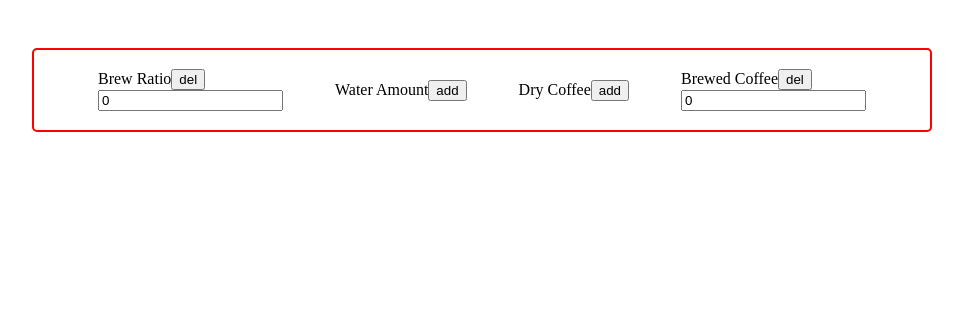
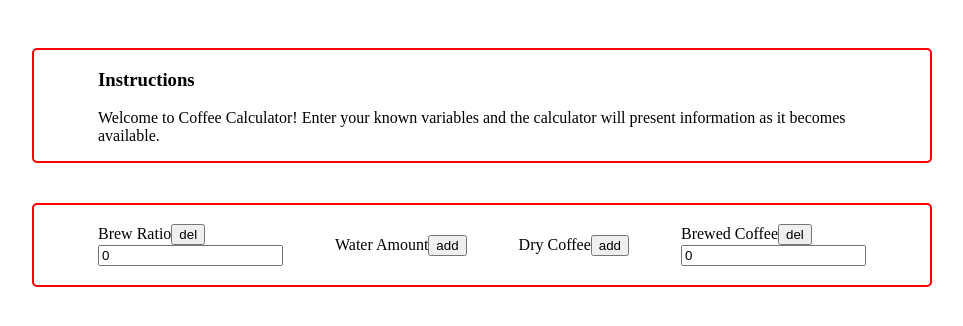
Before and after one commit to spark-c/coffee-calculator, a React (Create React App) app: page / in a window 1280 px wide. Shown: the top 326 px of the page, without its empty margins (158-1121 px from the left). Built offline with nearby package versions, Linux system fonts and the light colour scheme.

Commit message:
param changes propogates up to App.

```diff
--- a/src/components/App.js
+++ b/src/components/App.js
@@ -1,14 +1,47 @@
-import React from 'react';
-import NavBar from './VarBar';
+import React, { useState } from 'react';
+import VarBar from './VarBar';
+import TextBar from './TextBar';
 import './stylesheet.css';
 
 
+const instructionsContent =
+    "Welcome to Coffee Calculator! " +
+    "Enter your known variables and the calculator will present information as it becomes available."
+
+
+
 const App = () => {
+    const [params, setParams] = useState([
+        {
+            label: "Brew Ratio",
+            defaultSelected: true,
+            value: 60
+        },
+        {
+            label: "Water Amount",
+            defaultSelected: false,
+            value: undefined
+        },
+        {
+            label: "Dry Coffee",
+            defaultSelected: false,
+            value: undefined
+        },
+        {
+            label: "Brewed Coffee",
+            defaultSelected: true,
+            value: 250
+        },
+    ]);
 
+    const onParamUpdate = (label, newValue) => {
+        console.log(label, newValue);
+    };
 
     return (
         <div className="container">
-            <NavBar />
+            <TextBar label="Instructions" content={instructionsContent} />
+            <VarBar params={params} onParamUpdate={onParamUpdate} />
         </div>
     );
 };
--- /dev/null
+++ b/src/components/TextBar.js
@@ -0,0 +1,14 @@
+import React from 'react';
+
+
+const TextBar = ({ label, content }) => {
+
+    return (
+        <div className="bar">
+            <h3>{label}</h3>
+            <p>{content}</p>
+        </div>
+    );
+};
+
+export default TextBar;
--- a/src/components/VarBar.js
+++ b/src/components/VarBar.js
@@ -2,32 +2,15 @@ import React from 'react';
 import VarItem from './VarItem';
 
 
-const VarBar = () => {
-    const params = [
-        {
-            label: "Brew Ratio",
-            defaultSelected: true
-        },
-        {
-            label: "Water Amount",
-            defaultSelected: false
-        },
-        {
-            label: "Dry Coffee",
-            defaultSelected: false
-        },
-        {
-            label: "Brewed Coffee",
-            defaultSelected: true
-        },
-    ]
+const VarBar = ({ params, onParamUpdate }) => {
+
 
     const tabs = params.map(param => {
-        return <VarItem label={param.label} defaultSelected={param.defaultSelected} key={param.label} />
+        return <VarItem label={param.label} defaultSelected={param.defaultSelected} key={param.label} onParamUpdate={onParamUpdate} />
     })
 
     return (
-        <div className="var-bar">
+        <div className="bar var-bar">
             {tabs}
         </div>
     );
--- a/src/components/VarItem.js
+++ b/src/components/VarItem.js
@@ -1,9 +1,14 @@
 import React, { useState } from 'react';
 
 
-const VarItem = ({ label, defaultSelected }) => {
+const VarItem = ({ label, defaultSelected, onParamUpdate }) => {
     const [value, setValue] = useState(0);
     const [selected, setSelected] = useState(defaultSelected);
+
+    const onValueChange = (newValue) => {
+        onParamUpdate(label, newValue)
+        setValue(newValue)
+    };
 
     return (
         <div className="var-item">
@@ -11,7 +16,7 @@ const VarItem = ({ label, defaultSelected }) => {
                 <label>{label}</label>
                 <button onClick={() => setSelected(!selected)}>{selected? "del":"add"}</button>
             </div>
-            {selected? <input type='number' value={value} onChange={(e) => setValue(e.target.value)} />:null}
+            {selected? <input type='number' value={value} onChange={(e) => onValueChange(e.target.value)} />:null}
         </div>
     );
 };
--- a/src/components/stylesheet.css
+++ b/src/components/stylesheet.css
@@ -4,16 +4,19 @@
     align-items: center;
 }
 
+.bar {
+    width: 60vw;
+    padding: 0 5vw 0 5vw;
+    margin-top: 5vh;
+    min-height: 10vh;
+    border: 2px solid red;
+    border-radius: 5px;
+}
+
 .var-bar {
     display: flex;
     justify-content: space-between;
     align-items: center;
-    width: 60vw;
-    padding: 0 5vw 0 5vw;
-    margin-top: 5vh;
-    height: 10vh;
-    border: 2px solid red;
-    border-radius: 5px;
 }
 
 .var-item {
```
